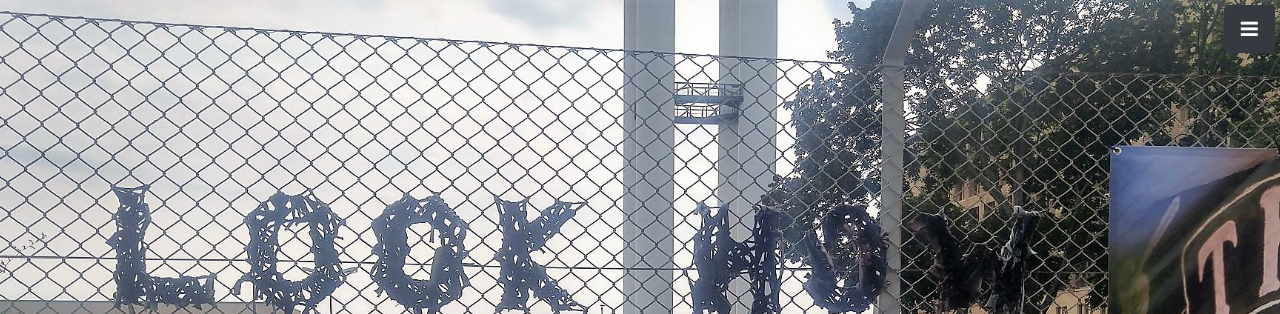
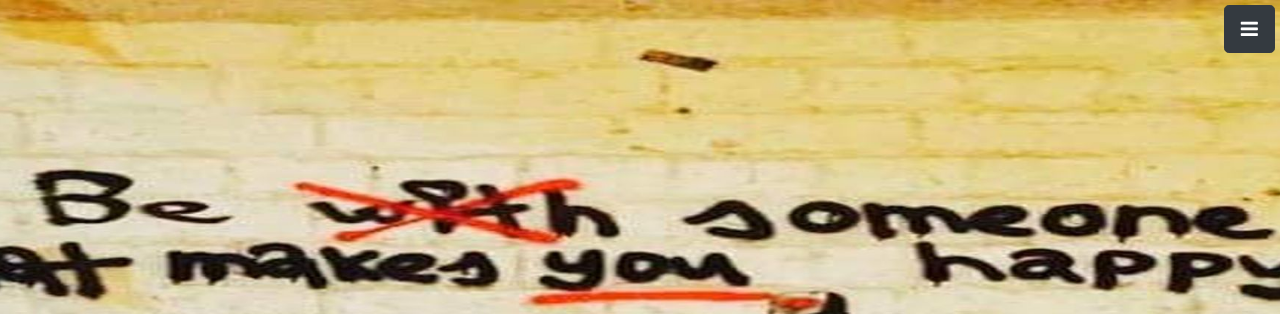
Before and after one commit to tfriedman93/Berlin-Graffiti, a website with bundled scripts: page index.html in a window 1280 px wide. Shown: the top 314 px of the page. Built offline with nearby package versions, Linux system fonts and the light colour scheme.

Commit message:
Update stylish-portfolio.css

```diff
--- a/css/stylish-portfolio.css
+++ b/css/stylish-portfolio.css
@@ -164,7 +164,7 @@ hr.small {
     display: table;
     width: 100%;
     height: 100%;
-    background: url(../img/bg2.jpg) no-repeat center center scroll;
+    background: url(../img/someone.jpg) no-repeat center center scroll;
     -webkit-background-size: cover;
     -moz-background-size: cover;
     -o-background-size: cover;
```
